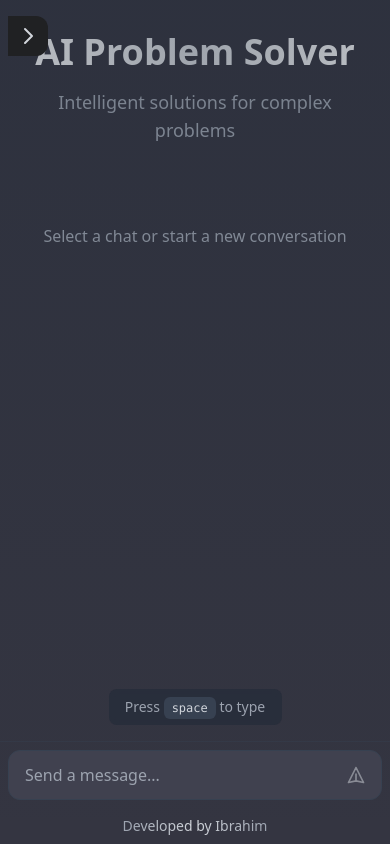
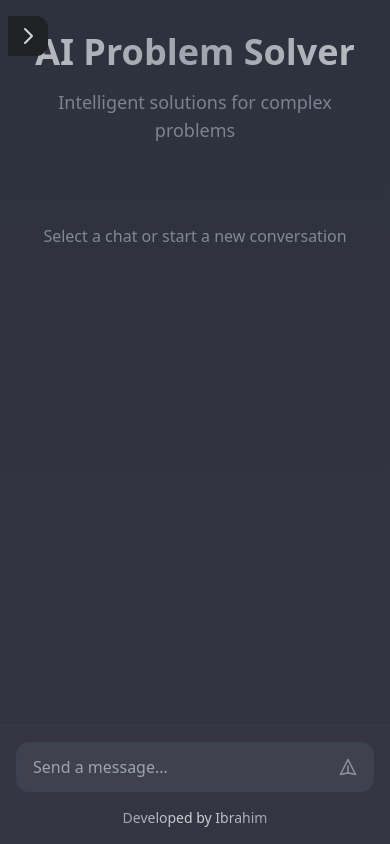
Before and after one commit to brahimakil/ai-problem-solving, a Next.js app: page / in a window 390 px wide. Built offline with nearby package versions, Linux system fonts and the light colour scheme.

Commit message:
fixing final issues before db3 (changed50% of the app(mobile))

```diff
--- a/src/app/page.tsx
+++ b/src/app/page.tsx
@@ -13,7 +13,24 @@ type Chat = {
   messages: Message[];
 };
 
+function useIsMobile() {
+  const [isMobile, setIsMobile] = useState(false);
+
+  useEffect(() => {
+    const checkMobile = () => {
+      setIsMobile(window.innerWidth < 768);
+    };
+
+    checkMobile();
+    window.addEventListener('resize', checkMobile);
+    return () => window.removeEventListener('resize', checkMobile);
+  }, []);
+
+  return isMobile;
+}
+
 export default function Home() {
+  const isMobile = useIsMobile();
   const [chats, setChats] = useState<Chat[]>([]);
   const [currentChatId, setCurrentChatId] = useState<string | null>(null);
   const [prompt, setPrompt] = useState('');
@@ -81,20 +98,19 @@ export default function Home() {
   }, [loading]);
 
   useEffect(() => {
+    if (isMobile) return; // Don't show hint on mobile
+
     const showHint = () => {
       setShowSpaceHint(true);
-      setTimeout(() => setShowSpaceHint(false), 7000); // Hide after 7 seconds
+      setTimeout(() => setShowSpaceHint(false), 7000);
     };
 
-    // Show hint on initial load
     showHint();
-
-    // Add event listener for new chat creation
     const handleNewChat = () => showHint();
     window.addEventListener('newChat', handleNewChat);
 
     return () => window.removeEventListener('newChat', handleNewChat);
-  }, []);
+  }, [isMobile]);
 
   const startNewChat = () => {
     const newChat: Chat = {
@@ -290,7 +306,7 @@ export default function Home() {
           <p className="text-gray-400 text-lg">Intelligent solutions for complex problems</p>
         </div>
 
-        <div className="flex-1 overflow-y-auto px-2 sm:px-4 py-4">
+        <div className={`flex-1 overflow-y-auto px-2 sm:px-4 py-4 ${isMobile ? 'pb-32' : ''}`}>
           <div className="max-w-3xl mx-auto space-y-4">
             {!currentChat && !loading && (
               <div className="text-center text-gray-400 mt-8">
@@ -350,7 +366,8 @@ export default function Home() {
 
         <div className="border-t border-gray-700/50 bg-[#343541]">
           <div className="max-w-3xl mx-auto px-2 sm:px-4 py-2 sm:py-4">
-            <form ref={formRef} onSubmit={handleSubmit} className="relative mb-4">
+            <div className={`${isMobile ? 'fixed bottom-0 left-0 right-0 p-4 bg-[#343541] border-t border-gray-700/50' : ''}`}>
+              <form ref={formRef} onSubmit={handleSubmit} className="relative mb-4 max-w-3xl mx-auto">
                 <input
                   ref={inputRef}
                   type="text"
@@ -398,6 +415,7 @@ export default function Home() {
               </div>
             </div>
           </div>
+        </div>
       </main>
     </div>
   );
```
Lines whose indentation alone changed are shown as unchanged.
